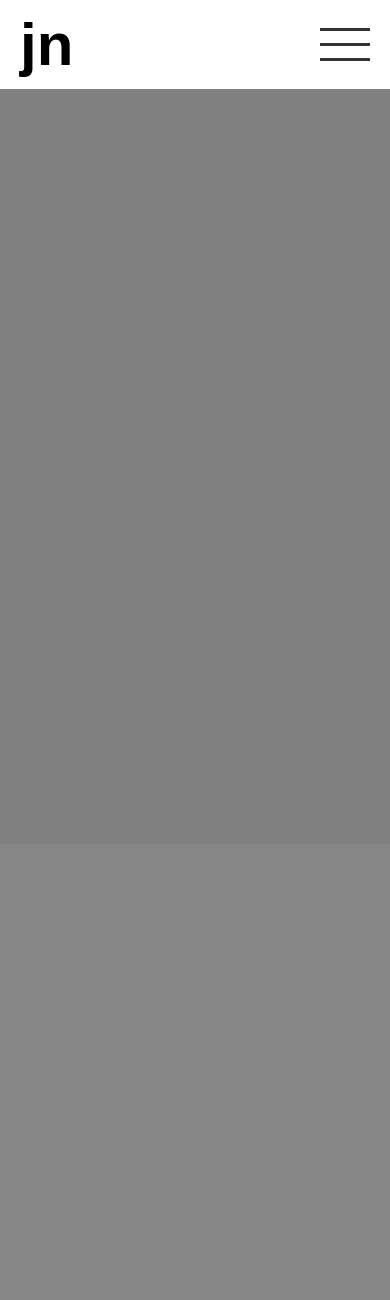
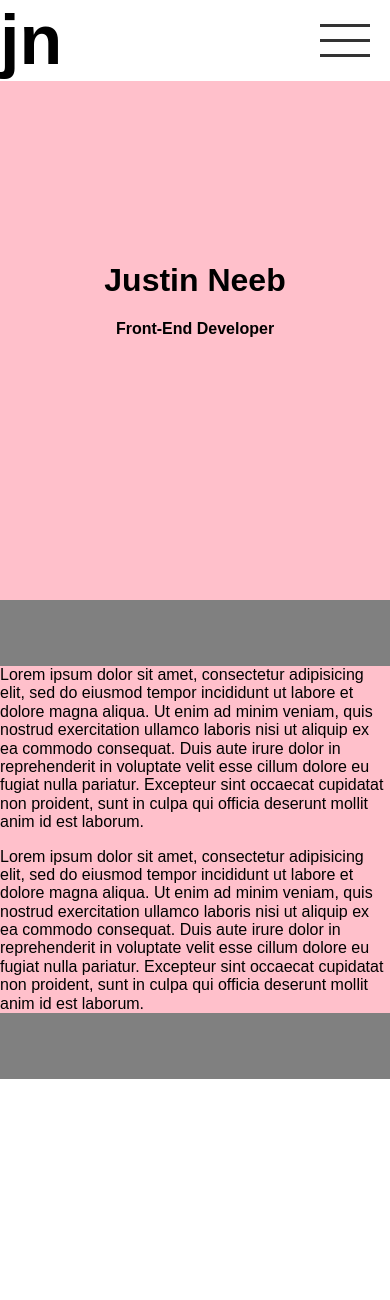
Before and after one commit to jneeb/portfolio, a PHP site: page / in a window 390 px wide. Shown: the top 1300 px of the page. Before the commit the page ends 89 px from the top, so only its background shows below. Run offline with PHP 8.4, Linux system fonts and the light colour scheme.

Commit message:
finished responsive functionality on home section, started work on portfolio section

```diff
--- a/css/main.css
+++ b/css/main.css
@@ -172,14 +172,14 @@ sup {
   position: relative;
   vertical-align: baseline; }
 
-body {
-  background-color: grey;
-  margin: 0;
-  padding: 0; }
-  body .flexWrap .navHeader {
-    background-color: white;
-    width: 100%; }
-    body .flexWrap .navHeader .navPosistion {
+.flexWrap {
+  background-color: grey; }
+  .flexWrap .mobileNav {
+    display: none; }
+  .flexWrap .navPosistion {
+    position: fixed;
+    width: 100%;
+    background: white;
     display: -webkit-box;
     display: -ms-flexbox;
     display: flex;
@@ -193,13 +193,13 @@ body {
     -webkit-box-align: center;
         -ms-flex-align: center;
             align-items: center; }
-      body .flexWrap .navHeader .navPosistion .navLogo {
-        font-size: 60px;
+    .flexWrap .navPosistion .navLogo {
       margin: 0;
-        margin: 10px 20px; }
-      body .flexWrap .navHeader .navPosistion .siteNav ul {
+      padding: 0;
+      font-size: 70px; }
+    .flexWrap .navPosistion .desktopNav {
       display: none; }
-      body .flexWrap .navHeader .navPosistion .mobileNavBurger {
+    .flexWrap .navPosistion .mobileNavBurger {
       height: 50px;
       width: 50px;
       margin: 0 20px 0 0;
@@ -210,9 +210,9 @@ body {
           -ms-flex-align: center;
               align-items: center;
       cursor: pointer; }
-        body .flexWrap .navHeader .navPosistion .mobileNavBurger span,
-        body .flexWrap .navHeader .navPosistion .mobileNavBurger span:before,
-        body .flexWrap .navHeader .navPosistion .mobileNavBurger span:after {
+      .flexWrap .navPosistion .mobileNavBurger span,
+      .flexWrap .navPosistion .mobileNavBurger span:before,
+      .flexWrap .navPosistion .mobileNavBurger span:after {
         content: "";
         display: block;
         background-color: #333;
@@ -221,69 +221,106 @@ body {
         position: relative;
         -webkit-transition: all 0.3s ease-in-out;
         transition: all 0.3s ease-in-out; }
-        body .flexWrap .navHeader .navPosistion .mobileNavBurger span:before {
+      .flexWrap .navPosistion .mobileNavBurger span:before {
         top: 15px; }
-        body .flexWrap .navHeader .navPosistion .mobileNavBurger span:after {
+      .flexWrap .navPosistion .mobileNavBurger span:after {
         top: -18px; }
-        body .flexWrap .navHeader .navPosistion .mobileNavBurger:hover span {
+      .flexWrap .navPosistion .mobileNavBurger:hover span {
         background: transparent; }
-        body .flexWrap .navHeader .navPosistion .mobileNavBurger:hover span:before,
-        body .flexWrap .navHeader .navPosistion .mobileNavBurger:hover span:after {
+      .flexWrap .navPosistion .mobileNavBurger:hover span:before,
+      .flexWrap .navPosistion .mobileNavBurger:hover span:after {
         -webkit-transform-origin: center;
                 transform-origin: center;
         -webkit-transform: rotate(45deg);
                 transform: rotate(45deg);
         top: 0; }
-        body .flexWrap .navHeader .navPosistion .mobileNavBurger:hover span:after {
+      .flexWrap .navPosistion .mobileNavBurger:hover span:after {
         -webkit-transform: rotate(-45deg);
                 transform: rotate(-45deg);
         top: -3px; }
-    body .flexWrap .navHeader .mobileNav {
-      position: absolute;
-      margin: 170px 0 0 0;
-      background: white;
-      width: 100%;
-      -webkit-transform: translateY(-200%);
-              transform: translateY(-200%); }
-      body .flexWrap .navHeader .mobileNav ul {
-        list-style: none;
-        margin: 0;
-        padding: 0; }
-        body .flexWrap .navHeader .mobileNav ul li {
-          text-align: center;
-          margin-bottom: 60px; }
-          body .flexWrap .navHeader .mobileNav ul li a {
-            text-decoration: none;
-            color: black; }
 
-@media (min-width: 732px) {
-  .flexWrap .navHeader {
-    background: white;
-    width: 135px; }
-    .flexWrap .navHeader .mobileNav {
+@media (min-width: 775px) {
+  .flexWrap .mobileNav {
     display: none; }
-    .flexWrap .navHeader .navPosistion {
+  .flexWrap .navPosistion {
+    width: 135px;
     -webkit-box-orient: vertical;
     -webkit-box-direction: normal;
         -ms-flex-direction: column;
             flex-direction: column;
-      width: 135px;
     height: 100vh;
     position: fixed;
     background: white; }
-      .flexWrap .navHeader .navPosistion .navLogo {
-        font-size: 60px; }
-      .flexWrap .navHeader .navPosistion .siteNav ul {
+    .flexWrap .navPosistion .desktopNav {
       display: block;
       margin: 0;
       padding: 0;
       text-align: right; }
-        .flexWrap .navHeader .navPosistion .siteNav ul li {
-          padding-left: 20px;
+      .flexWrap .navPosistion .desktopNav ul {
+        padding-left: 20px; }
+        .flexWrap .navPosistion .desktopNav ul li {
           list-style: none;
           padding-bottom: 30px; }
-          .flexWrap .navHeader .navPosistion .siteNav ul li a {
+          .flexWrap .navPosistion .desktopNav ul li a {
             text-decoration: none;
             color: black; }
-      .flexWrap .navHeader .navPosistion .mobileNavBurger {
+    .flexWrap .navPosistion .mobileNavBurger {
       visibility: hidden; } }
+
+.homeFlex {
+  background-color: pink;
+  display: -webkit-box;
+  display: -ms-flexbox;
+  display: flex;
+  -webkit-box-orient: vertical;
+  -webkit-box-direction: normal;
+      -ms-flex-direction: column;
+          flex-direction: column;
+  -webkit-box-pack: center;
+      -ms-flex-pack: center;
+          justify-content: center;
+  -webkit-box-align: center;
+      -ms-flex-align: center;
+          align-items: center;
+  margin: 0;
+  padding: 0;
+  text-align: center;
+  min-height: 600px; }
+
+.col-1 {
+  max-width: 300px;
+  margin: 0 10px; }
+
+.col-1:nth-child(1) {
+  display: none; }
+
+@media (min-width: 640px) {
+  .homeFlex {
+    -webkit-box-orient: horizontal;
+    -webkit-box-direction: normal;
+        -ms-flex-direction: row;
+            flex-direction: row;
+    -webkit-box-pack: center;
+        -ms-flex-pack: center;
+            justify-content: center; }
+    .homeFlex .col-1:nth-child(1) {
+      display: block;
+      visibility: hidden; } }
+
+@media (min-width: 775px) {
+  .homeFlex {
+    margin-left: 135px; } }
+
+.workFlex {
+  padding: 50px 0;
+  display: block; }
+  .workFlex .col-2 {
+    max-width: 100%;
+    background: pink;
+    -webkit-box-align: center;
+        -ms-flex-align: center;
+            align-items: center; }
+
+@media (min-width: 640px) {
+  .workFlex .col-2 {
+    background: honeydew; } }
--- a/index.html
+++ b/index.html
@@ -2,13 +2,12 @@
 <html>
 	<header>
 			<meta charset="utf-8" />
-		<title>Justin Neeb | Portfolio</title>
+			<title>Justin Neeb | Front-End Developer</title>
 			<link rel="stylesheet" href="/css/main.css" media="screen" />
 			<meta name="viewport" content="width=device-width, initial-scale=1.0">
 	</header>
 	<body>
 		<div class="flexWrap">
-			<div class="navHeader">
 			<div class="mobileNav">
 				<ul>
 					<li><a href="#">skills</a><li>
@@ -18,40 +17,42 @@
 			</div>
 			<div class="navPosistion">
 				<h1 class="navLogo">jn</h1>
-					<div class="siteNav">
+				<div class="desktopNav">
 					<ul>
-							<li>
-								<a href="#">Work</a>
-							</li>
-							<li>
-								<a href="#">Skills</a>
-							</li>
-							<li>
-								<a href="#">Contact</a>
-							</li>
+						<li><a href="#">skills</a><li>
+						<li><a href="#">portfolio</a><li>
+						<li><a href="#">contact</a><li>
 					</ul>
 				</div>
 				<div class="mobileNavBurger">
 					<span></span>
 				</div>
 			</div>
-			</div>
-			<div stye="height: 2000px">
-
-			</div>
-			<!-- <div class="homeSections">
-				<section class="landing">
+			<section class="sections">
+				<div class="homeFlex">
 					<div class="col-1">
 						<p>
 							Lorem ipsum dolor sit amet, consectetur adipisicing elit, sed do eiusmod tempor incididunt ut labore et dolore magna aliqua. Ut enim ad minim veniam, quis nostrud exercitation ullamco laboris nisi ut aliquip ex ea commodo consequat. Duis aute irure dolor in reprehenderit in voluptate velit esse cillum dolore eu fugiat nulla pariatur. Excepteur sint occaecat cupidatat non proident, sunt in culpa qui officia deserunt mollit anim id est laborum.
 						</p>
-					</div><div class="col-1">
+					</div>
+					<div class="col-1">
+						<h1>Justin Neeb</h1>
+						<span></span>
+						<h4>Front-End Developer</h4>
+					</div>
+				</div>
+				<div class="workFlex">
+					<div class="col-2">
+						<p>
+							Lorem ipsum dolor sit amet, consectetur adipisicing elit, sed do eiusmod tempor incididunt ut labore et dolore magna aliqua. Ut enim ad minim veniam, quis nostrud exercitation ullamco laboris nisi ut aliquip ex ea commodo consequat. Duis aute irure dolor in reprehenderit in voluptate velit esse cillum dolore eu fugiat nulla pariatur. Excepteur sint occaecat cupidatat non proident, sunt in culpa qui officia deserunt mollit anim id est laborum.
+						</p>
 						<p>
 							Lorem ipsum dolor sit amet, consectetur adipisicing elit, sed do eiusmod tempor incididunt ut labore et dolore magna aliqua. Ut enim ad minim veniam, quis nostrud exercitation ullamco laboris nisi ut aliquip ex ea commodo consequat. Duis aute irure dolor in reprehenderit in voluptate velit esse cillum dolore eu fugiat nulla pariatur. Excepteur sint occaecat cupidatat non proident, sunt in culpa qui officia deserunt mollit anim id est laborum.
 						</p>
 					</div>
+				</div>
 			</section>
-			</div> -->
 		</div>
+		<div style="height: 2000px"></div>
 	</body>
 </html>
--- a/scss/_header.sass
+++ b/scss/_header.sass
@@ -1,115 +1,87 @@
-body
+.flexWrap
 	background-color: grey
-	margin: 0
-	padding: 0
 
-	.flexWrap .navHeader
-		background-color: white
+	.mobileNav
+		display: none
+
+	.navPosistion
+		position: fixed
 		width: 100%
+		background: white
+		display: flex
+		flex-direction: row
+		justify-content: space-between
+		align-items: center
 
-		.navPosistion
+		.navLogo
+			margin: 0
+			padding: 0
+			font-size: 70px
+
+
+		.desktopNav
+			display: none
+
+		.mobileNavBurger
+			height: 50px
+			width: 50px
+			margin: 0 20px 0 0
 			display: flex
-			flex-direction: row
-			justify-content: space-between
 			align-items: center
+			cursor: pointer
 
-			.navLogo
-				font-size: 60px
-				margin: 0
-				margin: 10px 20px
+			span,
+			span:before,
+			span:after
+				content: ""
+				display: block
+				background-color: #333
+				height: 3px
+				width: 50px
+				position: relative
+				transition: all 0.3s ease-in-out
 
-			.siteNav
+			span:before
+				top: 15px
 
-				ul
-					display: none
+			span:after
+				top: -18px
 
-			.mobileNavBurger
-				height: 50px
-				width: 50px
-				margin: 0 20px 0 0
-				display: flex
-				align-items: center
-				cursor: pointer
+			&:hover span
+				background: transparent
 
-				span,
-				span:before,
-				span:after
-					content: ""
-					display: block
-					background-color: #333
-					height: 3px
-					width: 50px
-					position: relative
-					transition: all 0.3s ease-in-out
+			&:hover span:before,
+			&:hover span:after
+				transform-origin: center
+				transform: rotate(45deg)
+				top: 0
 
-				span:before
-					top: 15px
+			&:hover span:after
+				transform: rotate(-45deg)
+				top: -3px
 
-				span:after
-					top: -18px
-
-				&:hover span
-					background: transparent
-
-				&:hover span:before,
-				&:hover span:after
-					transform-origin: center
-					transform: rotate(45deg)
-					top: 0
-
-				&:hover span:after
-					transform: rotate(-45deg)
-					top: -3px
-
-		.mobileNav
-			position: absolute
-			margin: 170px 0 0 0
-			background: white
-			width: 100%
-			transform: translateY(-200%)
-
-			ul
-				list-style: none
-				margin: 0
-				padding: 0
-
-				li
-					text-align: center
-					margin-bottom: 60px
-
-					a
-						text-decoration: none
-						color: black
-
-@media (min-width: 732px)
-	.flexWrap .navHeader
-		background: white
-		width: 135px
-
+@media (min-width: 775px)
+	.flexWrap
 		.mobileNav
 			display: none
 
 		.navPosistion
+			width: 135px
 			flex-direction: column
-			width: 135px
 			height: 100vh
 			position: fixed
 			background: white
 
-			.navLogo
-				font-size: 60px
-
-
-			.siteNav
+			.desktopNav
+				display: block
+				margin: 0
+				padding: 0
+				text-align: right
 
 				ul
-					display: block
-					margin: 0
-					padding: 0
-					text-align: right
+					padding-left: 20px
 
 					li
-						padding-left: 20px
 						list-style: none
 						padding-bottom: 30px
 
--- a/scss/_home.sass
+++ b/scss/_home.sass
@@ -1,8 +1,30 @@
-// .flexWrap
-// 	// display: flex
-//
-// 	.homeSections
-// 		display: flex
-// 		flex: 1
-// 		margin: 0
-// 		padding: 0
+.homeFlex
+	background-color: pink
+	display: flex
+	flex-direction: column
+	justify-content: center
+	align-items: center
+	margin: 0
+	padding: 0
+	text-align: center
+	min-height: 600px
+
+.col-1
+	max-width: 300px
+	margin: 0 10px
+
+.col-1:nth-child(1)
+	display: none
+
+@media (min-width: 640px)
+	.homeFlex
+		flex-direction: row
+		justify-content: center
+
+		.col-1:nth-child(1)
+			display: block
+			visibility: hidden
+
+@media (min-width: 775px)
+	.homeFlex
+		margin-left: 135px
--- /dev/null
+++ b/scss/_portfolio.sass
@@ -0,0 +1,12 @@
+.workFlex
+	padding: 50px 0
+	display: block
+
+	.col-2
+		max-width: 100%
+		background: pink
+		align-items: center
+
+@media (min-width: 640px)
+	.workFlex .col-2
+		background: honeydew
--- a/scss/main.scss
+++ b/scss/main.scss
@@ -1,3 +1,4 @@
 @import "normalize";
 @import "header";
 @import "home";
+@import "portfolio"
```
Lines whose indentation alone changed are shown as unchanged.
